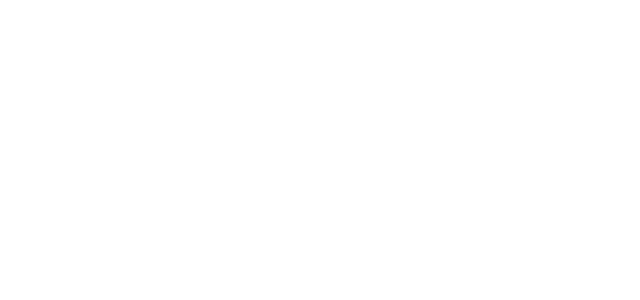
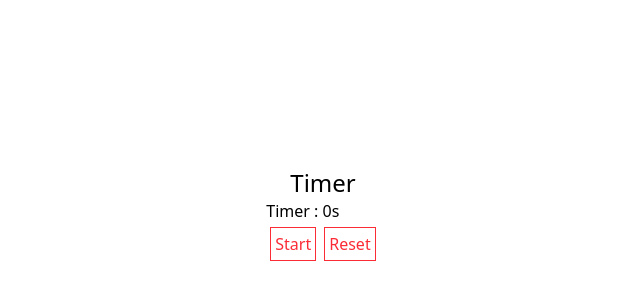
Before and after one commit to adarshh-m-k/tailwind, a React (Vite) app: page /tictag in a window 1280 px wide. Shown: the part 184-484 px from the top of the page, without its empty margins (317-957 px from the left). Built offline with nearby package versions, Linux system fonts and the light colour scheme.

Commit message:
tailwind

```diff
--- a/src/components/tictac/TicTag.jsx
+++ b/src/components/tictac/TicTag.jsx
@@ -1,11 +1,42 @@
-import React from 'react'
+import React, { useEffect, useState } from 'react'
 
 function TicTag() {
-  return (
-    <div>
-        <div></div>
-    </div>
-  )
+    const [running, setRunning] = useState(false)
+    const [count, setCount] = useState(0)
+    useEffect(() => {
+        let interval;
+        if (running) {
+            interval = setInterval(() => {
+                setCount((prev) => {
+                    const newCount = prev + 1
+                    console.log("Internal running :", newCount);
+                    return newCount;
+                })
+
+            }, 1000);
+        } else {
+            clearInterval(interval)
+        }
+        return () => clearInterval(interval)
+    }, [running])
+
+    const resetTimer = () => {
+        setCount(0)
+        setRunning(false)
+    }
+    return (
+        <div className='flex flex-col items-center justify-center h-screen'>
+            <h1 className='text-2xl'>Timer</h1>
+
+            <div>
+                <h2>{running ? `Timer : ${count}s` : `Timer : ${count}s`}</h2>
+                <button className='text-red-500 border-1 p-1 m-1' onClick={() => setRunning(!running)}>{running ? "Stop" : "Start"}</button>
+                <button className='text-red-500 border-1 p-1 m-1' onClick={resetTimer}>Reset</button>
+            </div>
+
+        </div>
+    )
 }
 
-export default TicTag
+
+export default TicTag;
```
